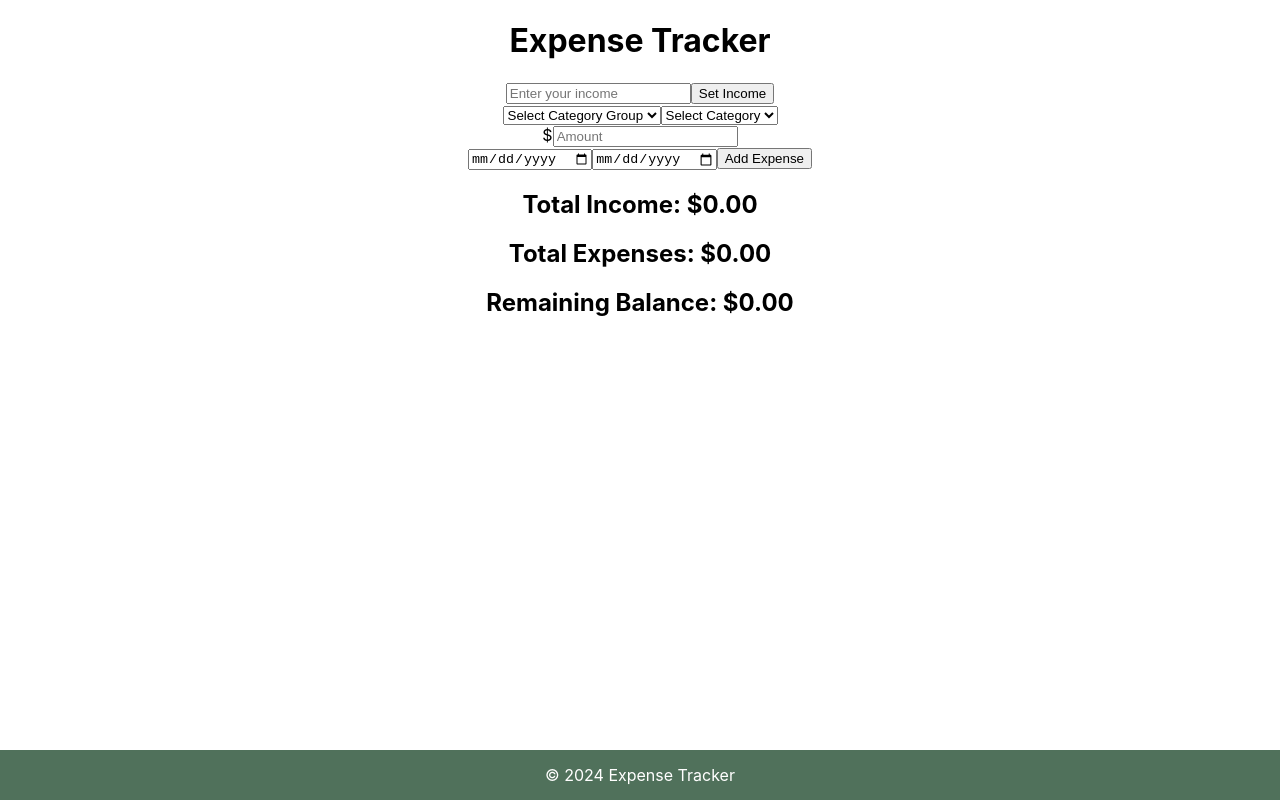
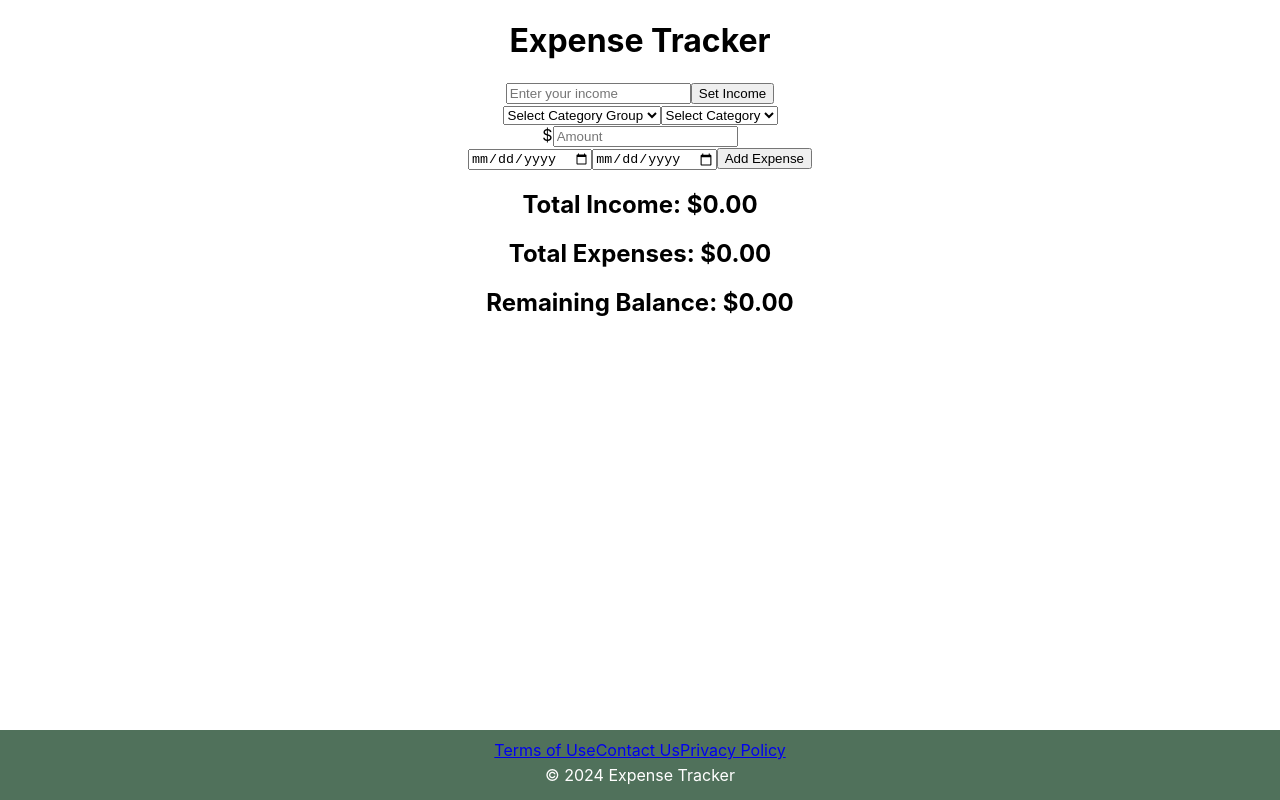
Before and after one commit to sahomelabs/exptest, a React (Create React App) app: page / in a window 1280 px wide. Built offline with nearby package versions, Linux system fonts and the light colour scheme.

Commit message:
footer menu added

```diff
--- a/src/Components/Footer/Footer.jsx
+++ b/src/Components/Footer/Footer.jsx
@@ -5,7 +5,12 @@ import './Footer.css';
 const Footer = () => {
   return (
     <footer>
-      <p>&copy; 2024 Expense Tracker</p>
+      <div className="footer-links">
+        <a href="/terms-of-use">Terms of Use</a>
+        <a href="/contact-us">Contact Us</a>
+        <a href="/privacy-policy">Privacy Policy</a>
+      </div>
+        <p>&copy; 2024 Expense Tracker</p>
     </footer>
   );
 };
```
